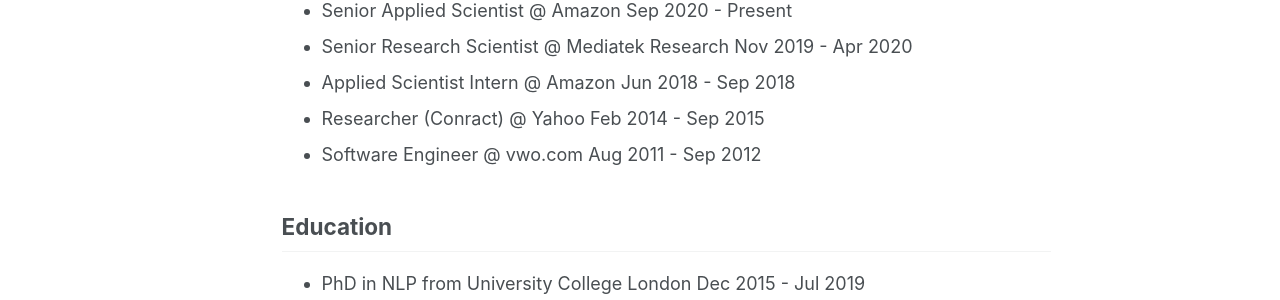
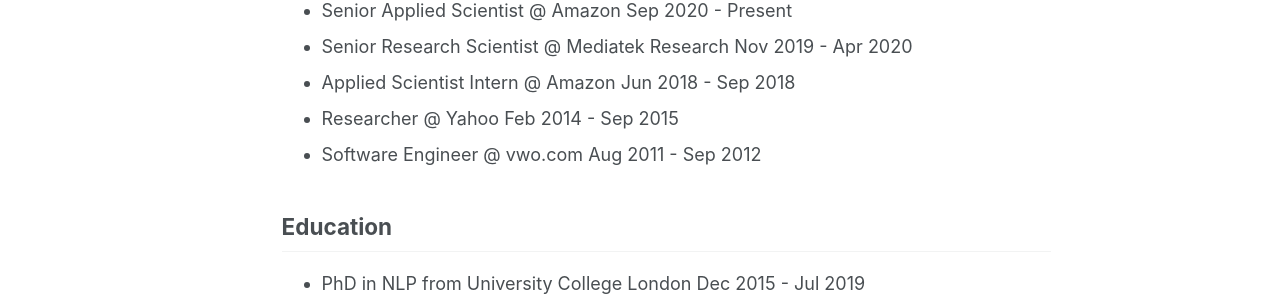
Before and after one commit to gauravsc/gauravsc.github.io, a Jekyll site: the page built from _pages/about.md, in a window 1280 px wide and 1280 px high. Shown: the part 576-876 px from the top of the window. Built offline with Jekyll 4.4.1, drawn with Linux system fonts in a browser that asks for light colours; some web fonts are replaced.

Commit message:
Update about.md

```diff
--- a/_pages/about.md
+++ b/_pages/about.md
@@ -19,7 +19,7 @@
 * Senior Applied Scientist @ Amazon Sep 2020 - Present
 * Senior Research Scientist @ Mediatek Research Nov 2019 - Apr 2020
 * Applied Scientist Intern @ Amazon Jun 2018 - Sep 2018
-* Researcher (Conract) @ Yahoo Feb 2014 - Sep 2015
+* Researcher @ Yahoo Feb 2014 - Sep 2015
 * Software Engineer @ vwo.com Aug 2011 - Sep 2012
 
 Education
```
